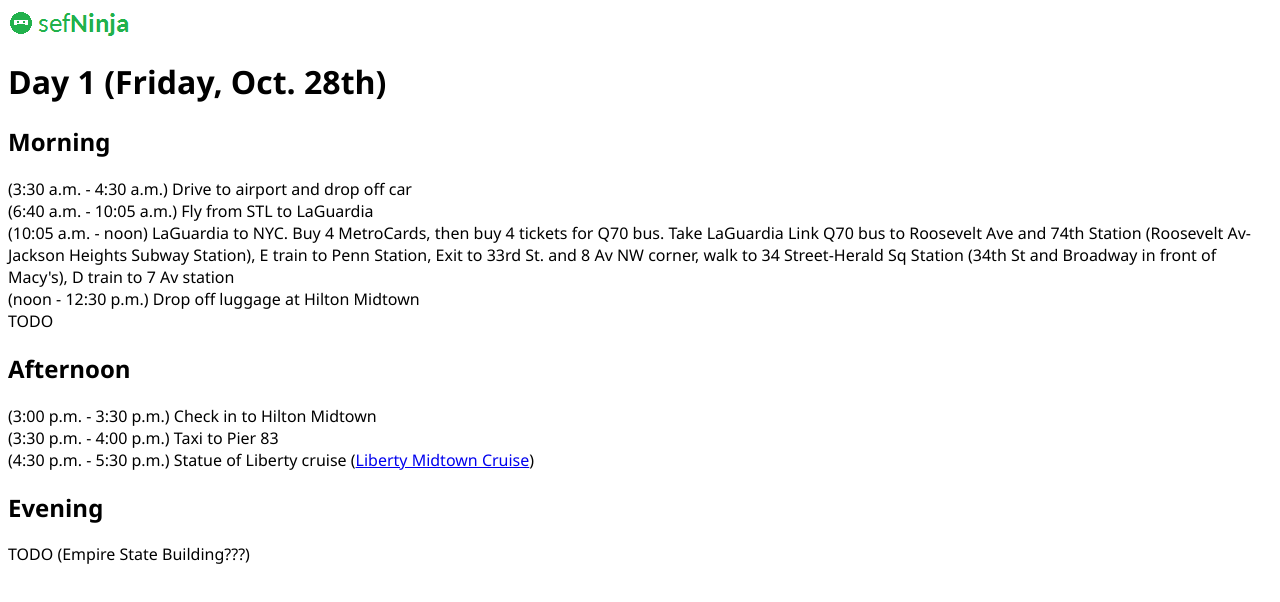
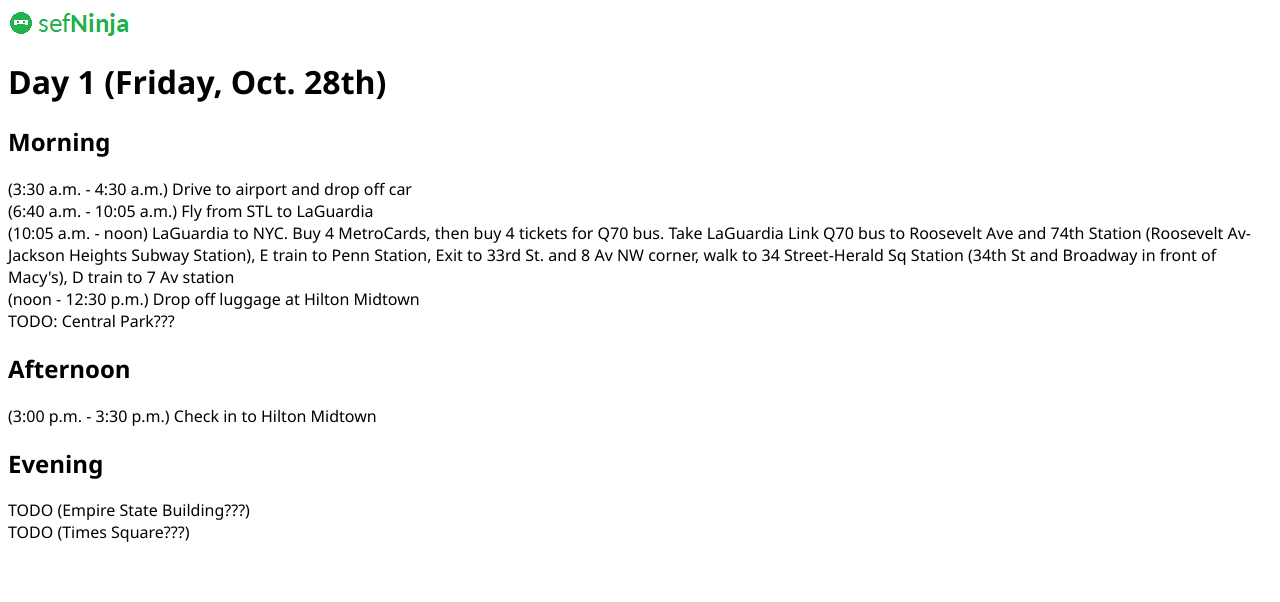
Before and after one commit to sef-ninja/sef-ninja.github.io, a plain HTML site: page nyc_2022/day1.html in a window 1280 px wide. Drawn offline with Linux system fonts and the light colour scheme.

Commit message:
Updated Explore NYC itinerary

```diff
--- a/nyc_2022/day1.html
+++ b/nyc_2022/day1.html
@@ -18,14 +18,13 @@
     <div class="item">(6:40 a.m. - 10:05 a.m.) Fly from STL to LaGuardia</div>
     <div class="item">(10:05 a.m. - noon) LaGuardia to NYC. Buy 4 MetroCards, then buy 4 tickets for Q70 bus. Take LaGuardia Link Q70 bus to Roosevelt Ave and 74th Station (Roosevelt Av-Jackson Heights Subway Station), E train to Penn Station, Exit to 33rd St. and 8 Av NW corner, walk to 34 Street-Herald Sq Station (34th St and Broadway in front of Macy's), D train to 7 Av station</div>
     <div class="item">(noon - 12:30 p.m.) Drop off luggage at Hilton Midtown</div>
-    <div class="item">TODO</div>
+    <div class="item">TODO: Central Park???</div>
 
     <h2>Afternoon</h2>
     <div class="item">(3:00 p.m. - 3:30 p.m.) Check in to Hilton Midtown</div>
-    <div class="item">(3:30 p.m. - 4:00 p.m.) Taxi to Pier 83</div>
-    <div class="item">(4:30 p.m. - 5:30 p.m.) Statue of Liberty cruise (<a href="https://www.circleline.com/sightseeing-cruises/statue-of-liberty/liberty-cruise">Liberty Midtown Cruise</a>)</div>
 
     <h2>Evening</h2>
     <div class="item">TODO (Empire State Building???)</div>
+    <div class="item">TODO (Times Square???)</div>
   </body>
 </html>
```
Also changed, not shown: nyc_2022/day2.html (+3 -2 lines), nyc_2022/day3.html (+2 -2 lines).
